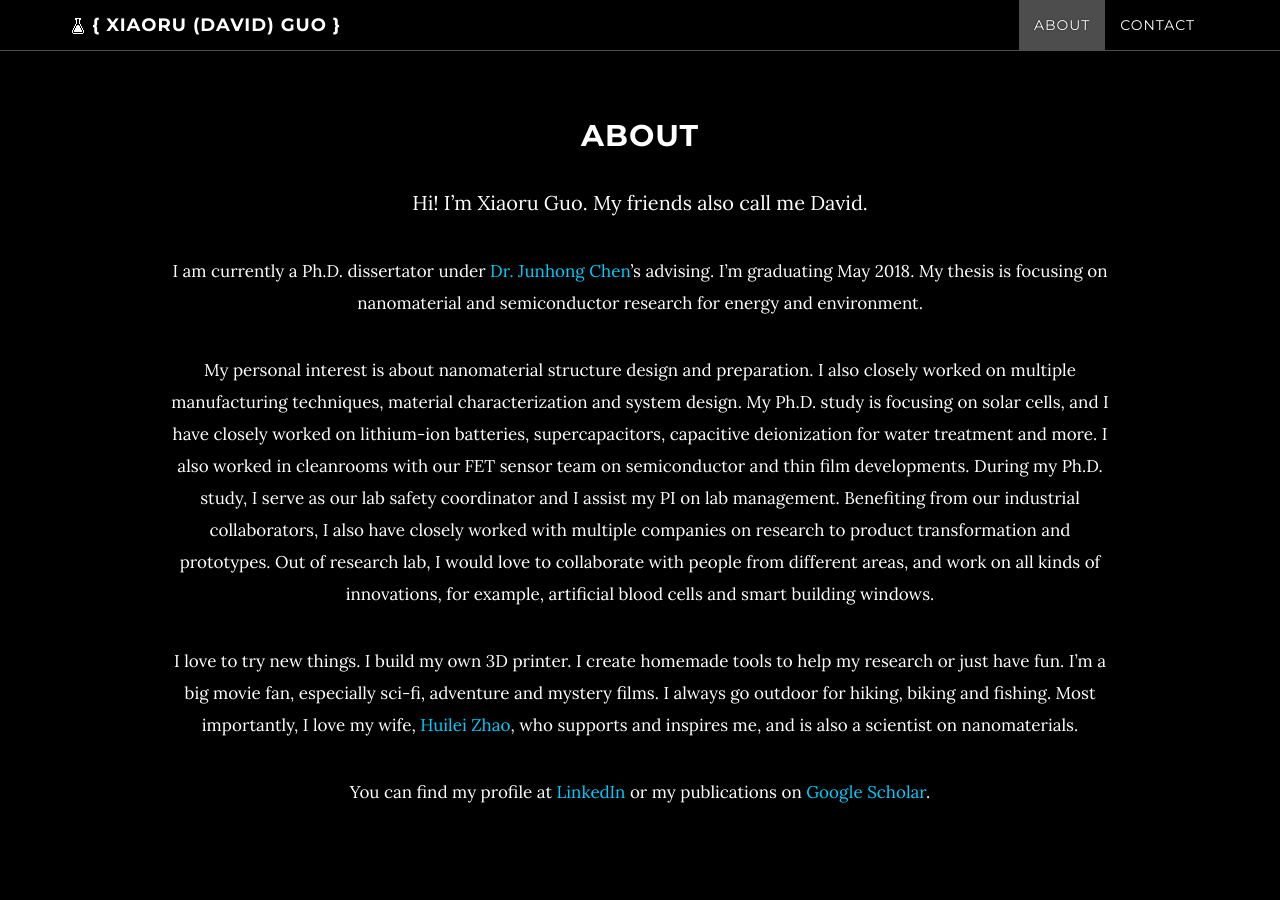
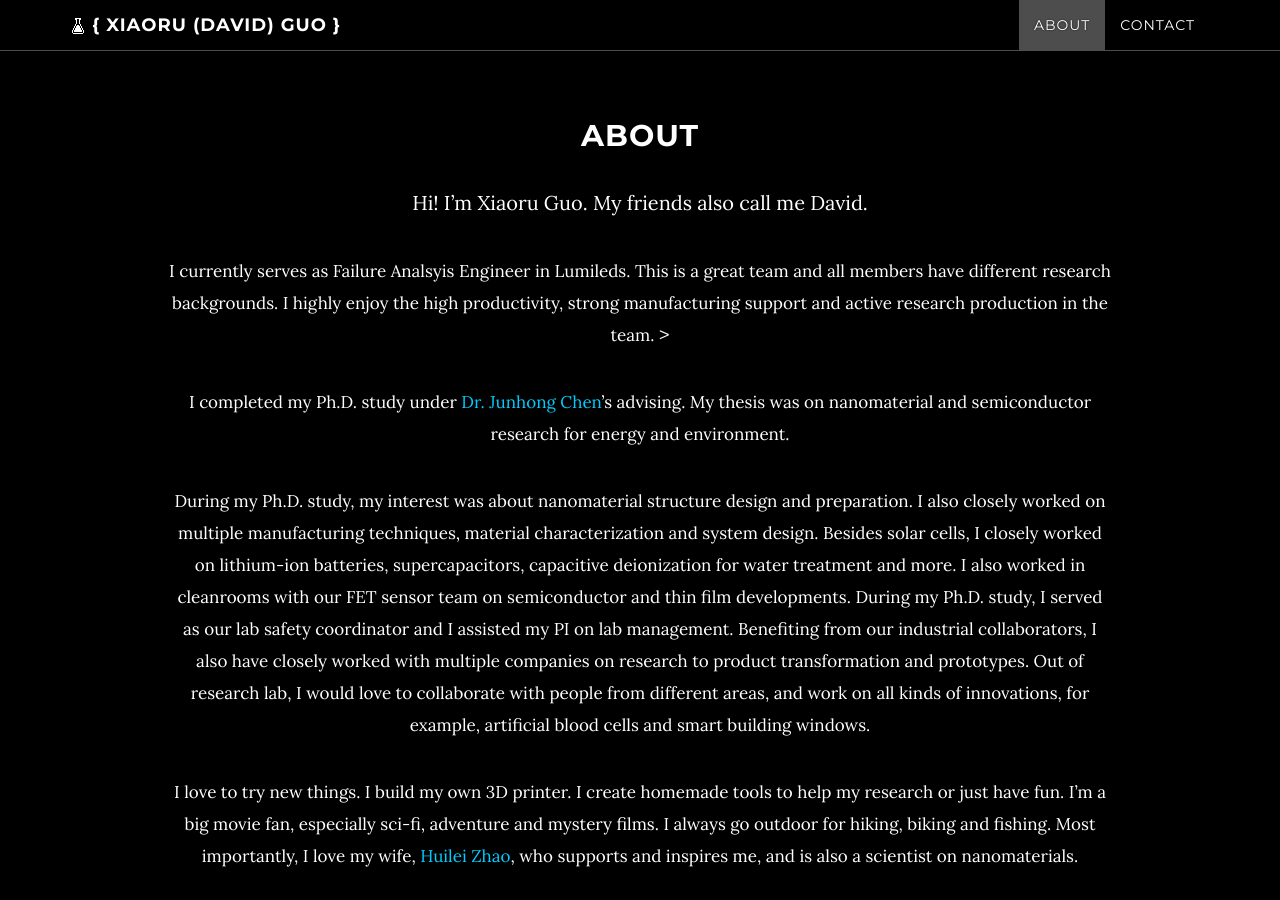
Before and after one commit to xiaoru/xiaoru.github.io, a Jekyll site: the page built from index.html, in a window 1280 px wide and 900 px high, scrolled down 1031 px. Built offline with Jekyll 4.4.1, drawn with Linux system fonts in a browser that asks for light colours; nearby versions of some CDN libraries; comment, search, counter and statistics services are not loaded.

Commit message:
Quick update on personal informations.

```diff
--- a/about.html
+++ b/about.html
@@ -8,11 +8,15 @@ title: About
 Hi! I'm Xiaoru Guo. My friends also call me David.
 
 <small>
-I am currently a Ph.D. dissertator under <a href="http://uwm.edu/nsee/" target="_blank">Dr. Junhong Chen</a>’s advising. I'm graduating May 2018. My thesis is focusing on nanomaterial and semiconductor research for energy and environment.
+I currently serves as Failure Analsyis Engineer in Lumileds. This is a great team and all members have different research backgrounds. I highly enjoy the high productivity, strong manufacturing support and active research production in the team.
+</small>>
+
+<small>
+I completed my Ph.D. study under <a href="http://uwm.edu/nsee/" target="_blank">Dr. Junhong Chen</a>’s advising. My thesis was on nanomaterial and semiconductor research for energy and environment.
 </small>
 
 <small>
-My personal interest is about nanomaterial structure design and preparation. I also closely worked on multiple manufacturing techniques, material characterization and system design. My Ph.D. study is focusing on solar cells, and I have closely worked on lithium-ion batteries, supercapacitors, capacitive deionization for water treatment and more. I also worked in cleanrooms with our FET sensor team on semiconductor and thin film developments. During my Ph.D. study, I serve as our lab safety coordinator and I assist my PI on lab management. Benefiting from our industrial collaborators, I also have closely worked with multiple companies on research to product transformation and prototypes. Out of research lab, I would love to collaborate with people from different areas, and work on all kinds of innovations, for example, artificial blood cells and smart building windows.
+During my Ph.D. study, my interest was about nanomaterial structure design and preparation. I also closely worked on multiple manufacturing techniques, material characterization and system design. Besides solar cells, I closely worked on lithium-ion batteries, supercapacitors, capacitive deionization for water treatment and more. I also worked in cleanrooms with our FET sensor team on semiconductor and thin film developments. During my Ph.D. study, I served as our lab safety coordinator and I assisted my PI on lab management. Benefiting from our industrial collaborators, I also have closely worked with multiple companies on research to product transformation and prototypes. Out of research lab, I would love to collaborate with people from different areas, and work on all kinds of innovations, for example, artificial blood cells and smart building windows.
 </small>
 
 <small>
--- a/huilei.html
+++ b/huilei.html
@@ -10,7 +10,7 @@
 <body>
 	<h1>Huilei Zhao. This intelligent lady is the love of <a href="http://guoxr.net/" target="_blank">Xiaoru</a>'s life.</h1>
 
-    <p>We are married since June 2nd, 2015. Both of us believe that it is the love of science brings us together. She obtained her Ph.D. in Engineering under <a href="http://energyenviron.tamu.edu/" target="_blank">Dr. Ying Li</a>’s advising, and focusing on photocatalysis. Her major research interests are including but not limited to CO<sub>2</sub> reduction, CH<sub>4</sub> reformation and material defect effects on catalytic activity. She is also very proactive and involves in multiple volunteer and education activities. She is currently working at A. O. Smith.</p>
+    <p>We are married since June 2nd, 2015. Both of us believe that it is the love of science brings us together. She obtained her Ph.D. in Engineering under <a href="http://energyenviron.tamu.edu/" target="_blank">Dr. Ying Li</a>’s advising, and focusing on photocatalysis. Her major research interests are including but not limited to CO<sub>2</sub> reduction, CH<sub>4</sub> reformation and material defect effects on catalytic activity. She is also very proactive and involves in multiple volunteer and education activities. She is serving as a technical specialist for patenting supports.</p>
 
     <p>I'm so grateful to have Huilei in my life. We are both movie fans, food lovers and traveling lovers; we are both crazy about new stuffs and ideas; we both shares the same childish heart in life and the same joys. More importantly, she understands me, calms me and supports me.</p>
 
```
